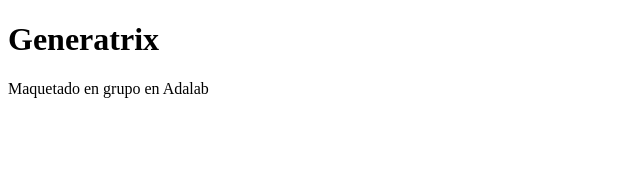
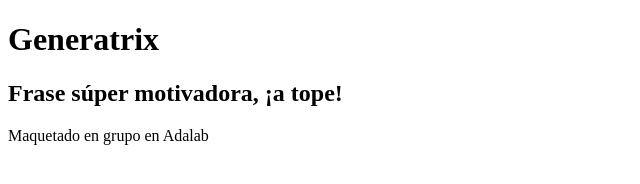
Before and after one commit to Adalab/clarke-s2-g3, a plain HTML site: page index.html in a window 1280 px wide. Shown: the whole page, without its empty margins (0-640 px from the left). Drawn offline with Linux system fonts and the light colour scheme.

Commit message:
add a motivation sentence

```diff
--- a/index.html
+++ b/index.html
@@ -9,11 +9,10 @@
 			<h1>Generatrix</h1>
 		</header>
 		<main>
-			<section class="motivation">
-
+			<section class="motivacion">
+				<h2>Frase súper motivadora, ¡a tope!</h2>
 			</section>
 			<section class="content">
-
 			</section>
 
 
```
